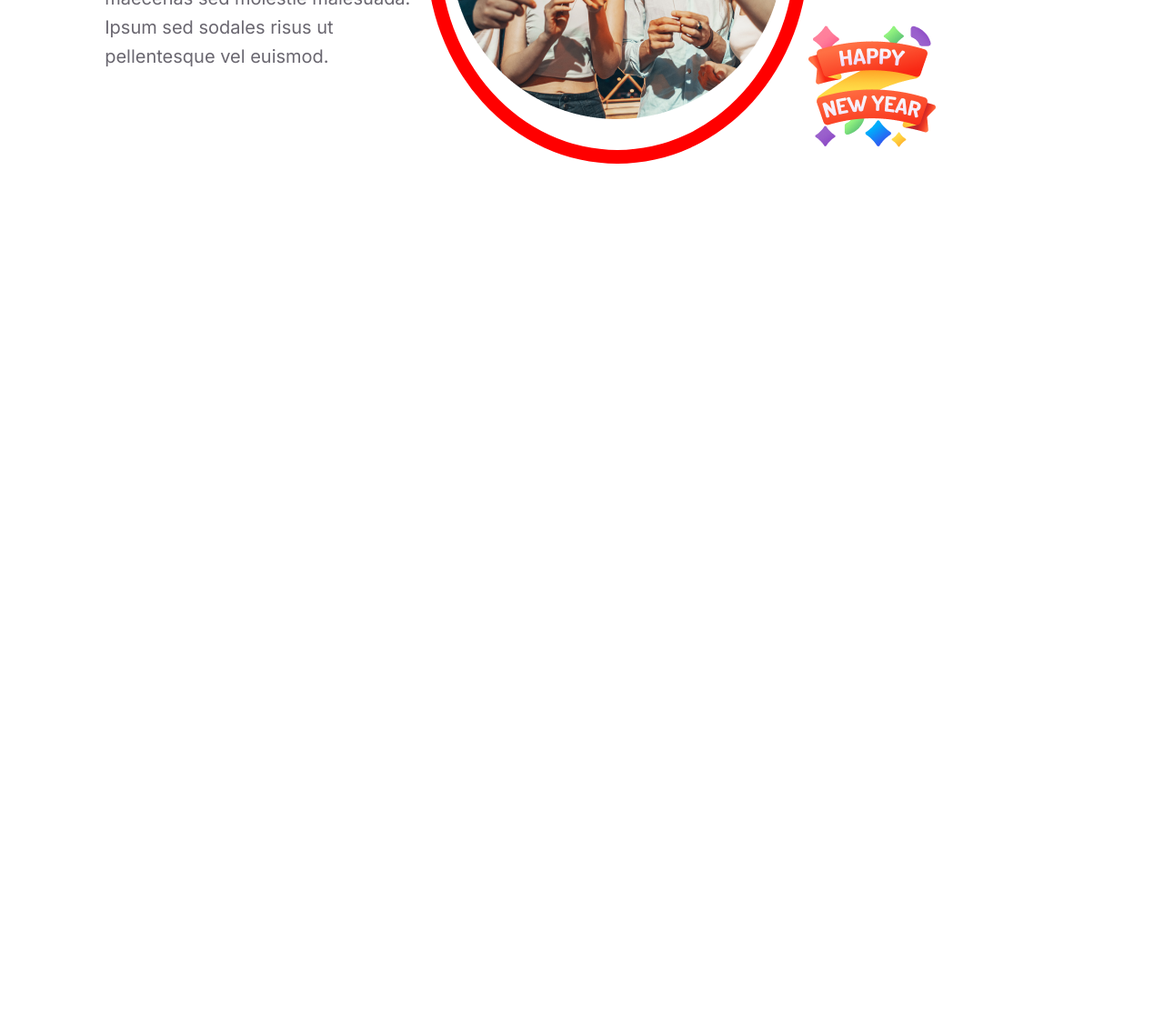
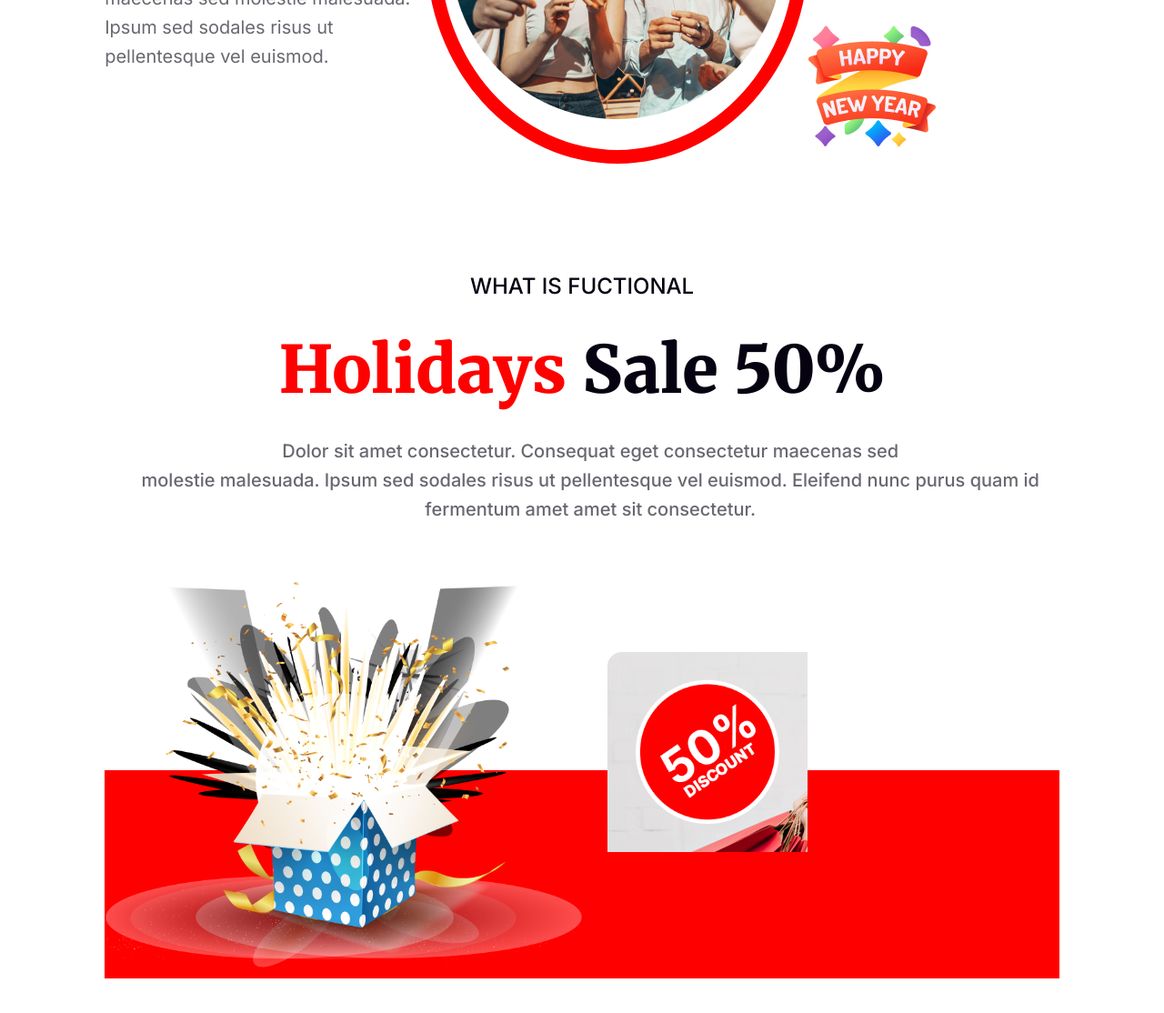
Before and after one commit to rion247/batch-09-assignment-01, a plain HTML site: page index.html in a window 1280 px wide. Shown: the part 3317-4431 px from the top of the page at 91% size. Before the commit the page ends 3617 px from the top, so only its background shows below. Drawn offline with Linux system fonts and the light colour scheme.

Commit message:
holiday sale uploaded

```diff
--- a/css/style.css
+++ b/css/style.css
@@ -254,3 +254,64 @@ body{
     width: 140px;
     height: 140px;
 }
+
+.fuctional-holiday-sale .container{
+    margin-bottom: 120px;
+    text-align: center;
+}
+
+.fuctional-holiday-sale .container h4{
+    color: #070211;
+    font-family: 'Inter', sans-serif;
+    font-size: 24px;
+    font-weight: 500;
+    text-transform: uppercase;
+}
+
+.fuctional-holiday-sale .container h1{
+    color: #f00;
+    font-family: 'Merriweather', sans-serif;
+    font-size: 72px;
+    font-weight: 900;
+    text-transform: capitalize;
+    margin: 0;
+}
+
+.fuctional-holiday-sale .container h1 span.text-color-changed{
+    color: #070211;
+}
+
+.fuctional-holiday-sale .container p{
+    color: rgba(7, 2, 17, 0.60);
+    font-family: 'Inter', sans-serif;
+    font-size: 20px;
+    font-weight: 500;
+    line-height: 32px;
+    width: 1068px;
+    margin: 28px auto 64px;
+}
+
+.fuctional-holiday-sale .container .holiday-sale-images{
+    display: flex;
+    justify-content: space-between;
+    align-items: center;
+    position: relative;
+    background-image: url('../images/Rectangle\ 2.png');
+    background-position: bottom;
+    background-repeat: no-repeat;
+}
+
+.fuctional-holiday-sale .container .holiday-sale-images .holiday-sale-images-01{
+    width: 50%;
+}
+
+.fuctional-holiday-sale .container .holiday-sale-images img.holiday-sale-images-02{
+    position: absolute;
+    width: 220px;
+    height: 220px;
+    top: 76.96px;
+    right: 276.73px;
+    background-image: url('../images/Rectangle\ 1.png');
+    background-repeat: no-repeat;
+    background-size: auto;
+}
--- a/index.html
+++ b/index.html
@@ -106,7 +106,8 @@
 
                     <h3>Coming Soon</h3>
 
-                    <p>Dolor sit amet consectetur. Consequat eget consectetur maecenas sed molestie malesuada. Ipsum sed sodales risus ut pellentesque vel euismod.</p>
+                    <p>Dolor sit amet consectetur. Consequat eget consectetur maecenas sed molestie malesuada. Ipsum sed
+                        sodales risus ut pellentesque vel euismod.</p>
 
                 </div>
 
@@ -128,6 +129,30 @@
 
         </div>
 
+        <div class="fuctional-holiday-sale">
+
+            <div class="container">
+
+                <h4>what is fuctional</h4>
+
+                <h1>holidays <span class="text-color-changed">sale 50%</span></h1>
+
+                <p>
+                    Dolor sit amet consectetur. Consequat eget consectetur maecenas sed<br>molestie malesuada. Ipsum sed sodales risus ut pellentesque vel euismod. Eleifend nunc purus quam id<br>fermentum amet amet sit consectetur.
+                </p>
+
+                <div class="holiday-sale-images">
+
+                    <img class="holiday-sale-images-01" src="images/Group 75.png" alt="...Loading">
+
+                    <img class="holiday-sale-images-02" src="images/Group 44.png" alt="...Loading">
+
+                </div>
+
+            </div>
+
+        </div>
+
 
 
 
```
